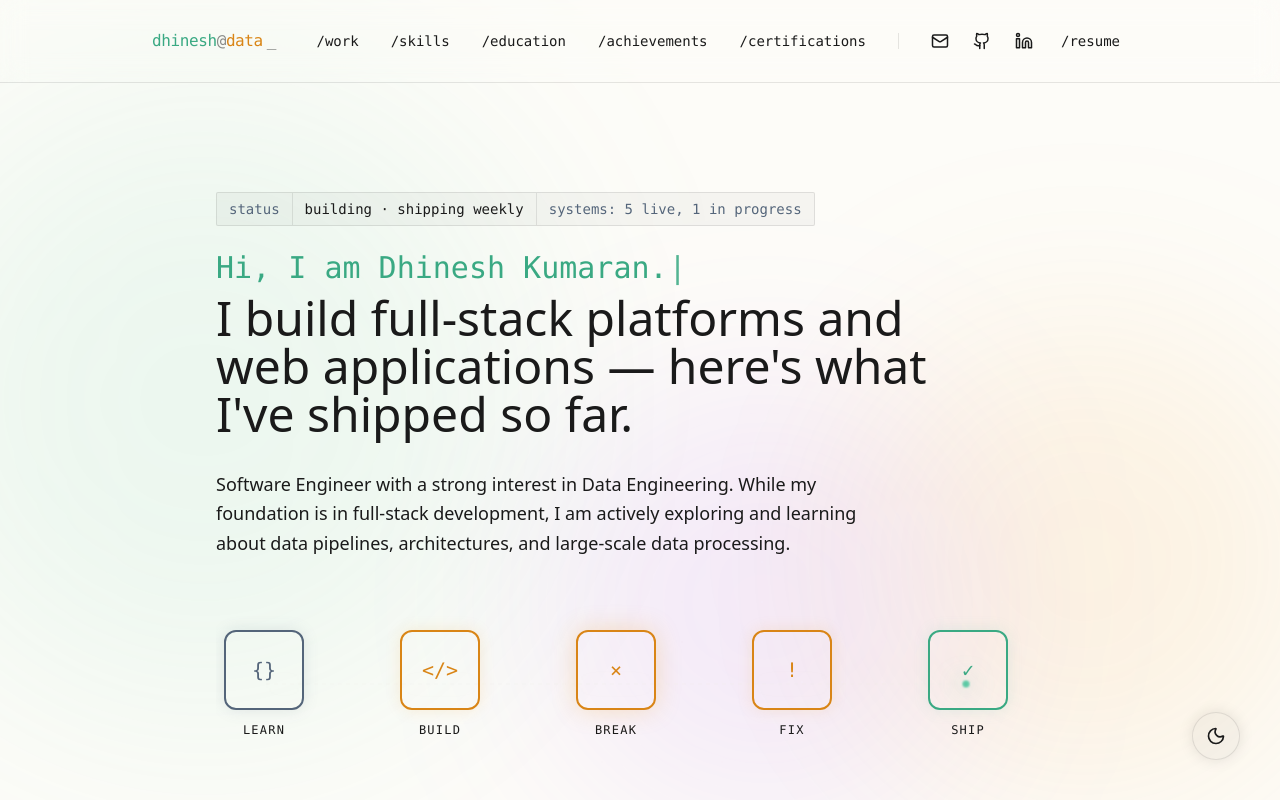
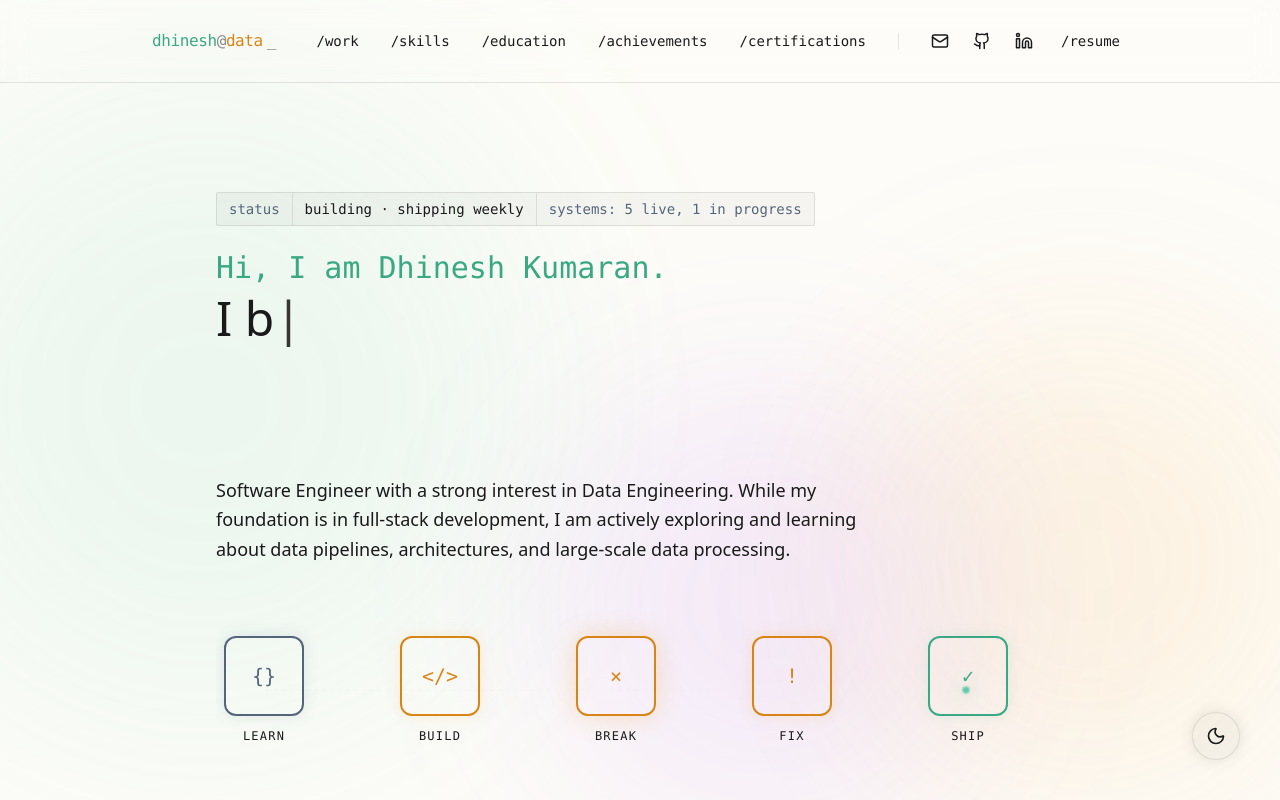
Before and after one commit to Dhineshkumaran/Portfolio, a Next.js app: page / in a window 1280 px wide. Shown: the top 800 px of the page. Built offline with nearby package versions, Linux system fonts and the light colour scheme.

Commit message:
New improvements

```diff
--- a/components/Hero.tsx
+++ b/components/Hero.tsx
@@ -18,17 +18,25 @@ export default function Hero() {
 
                 <div className="text-3xl md:text-5xl font-normal leading-tight text-foreground max-w-3xl">
                     <div className="text-teal mb-2 font-mono text-2xl md:text-3xl">
+                        Hi, I am Dhinesh Kumaran.
+                    </div>
+                    <div className="min-h-[120px] md:min-h-[150px]">
+                        <h1>
                             <Typewriter
                                 options={{
-                                strings: ['Hi, I am Dhinesh Kumaran.'],
+                                    strings: [
+                                        "I build full-stack platforms and web applications.",
+                                        "I build scalable data pipelines and architectures.",
+                                        "Here's what I've shipped so far."
+                                    ],
                                     autoStart: true,
                                     loop: true,
                                     delay: 50,
                                     deleteSpeed: 30,
                                 }}
                             />
+                        </h1>
                     </div>
-                    <h1>I build full-stack platforms and web applications — here's what I've shipped so far.</h1>
                 </div>
 
                 <p className="text-foreground/70 max-w-2xl text-lg leading-relaxed pt-2">
```
Lines whose indentation alone changed are shown as unchanged.
